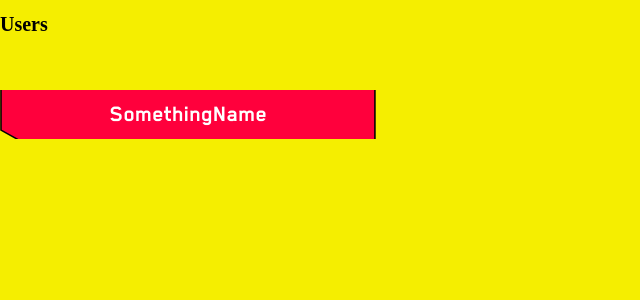
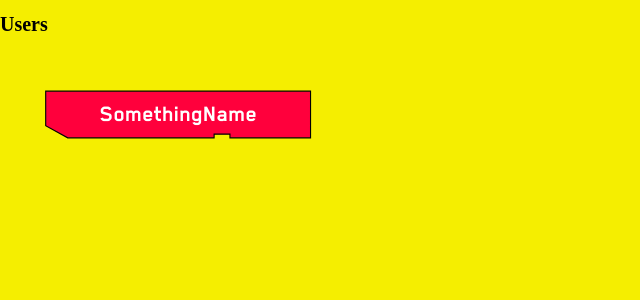
Before and after one commit to tea-corner/Frontend, a Vue app in the folder tea_corner-habbits/: page /users in a window 1280 px wide. Shown: the top 300 px of the page, without its empty margins (0-640 px from the left). Built offline with nearby package versions, Linux system fonts and the light colour scheme; the HTML template or start-up script is replaced by a standard one.

Commit message:
Фикс отображения красной кнопки на логине

```diff
--- a/tea_corner-habbits/src/components/UI/MyButton.vue
+++ b/tea_corner-habbits/src/components/UI/MyButton.vue
@@ -21,18 +21,24 @@ export default {
   margin-top: 4rem;
   margin-bottom: 2rem;
   padding: 1rem;
-  padding-left: 11rem;
-  padding-right: 11rem;
+  padding-left: 10rem;
+  padding-right: 10rem;
   border: 0rem;
   font-family: "Blender Pro";
   font-size: 2.4rem;
   font-weight: 700;
   color: white;
-  background: url("../../../public/images/Red_buttom_SVG.svg");
-  background-size: cover;
+  background: url("../../../public/images/Red_buttom_SVG.svg") no-repeat;
+  background-size: contain;
   background-position: center center;
   width: auto;
   height: auto;
   cursor: pointer;
+  transition: 0.5s;
+}
+
+.myButton:hover {
+  transition: 0.5s;
+  box-shadow: 1 1 black;
 }
 </style>
```
